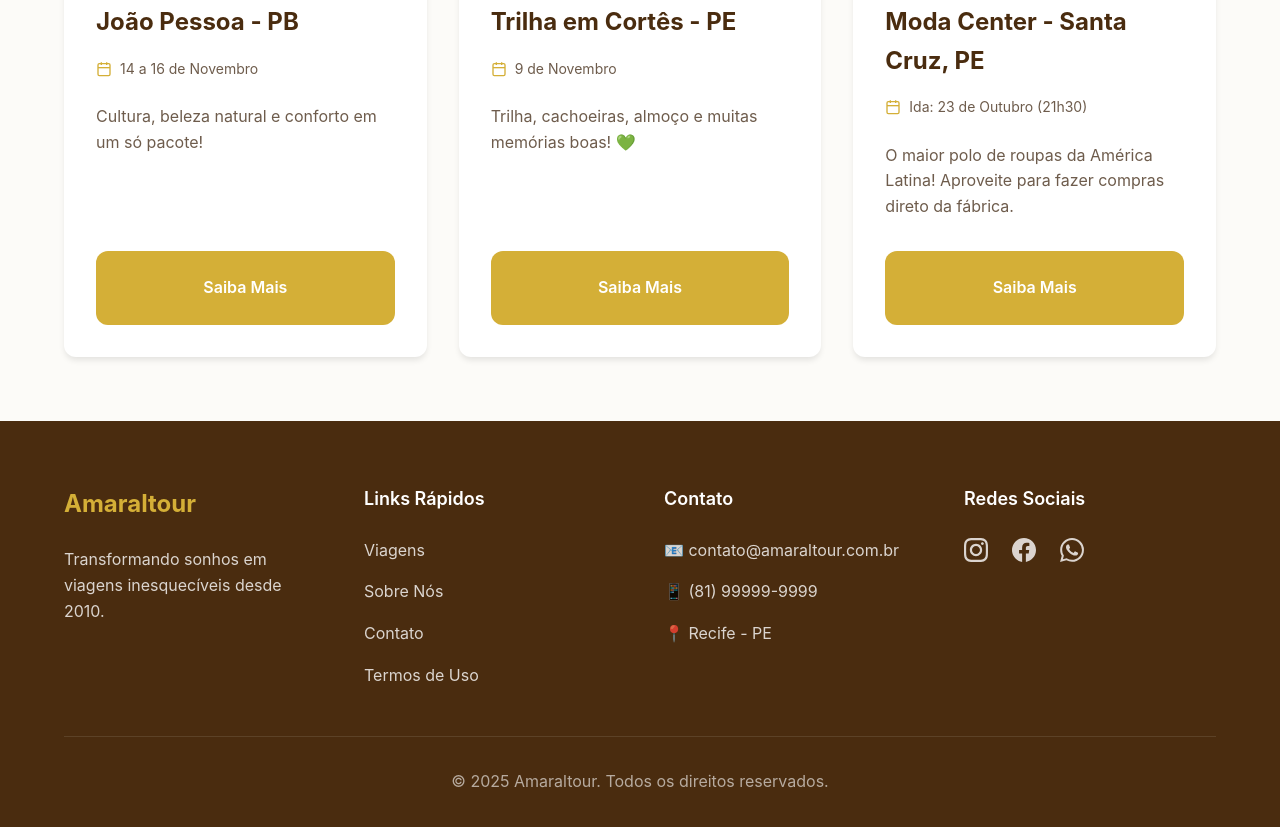
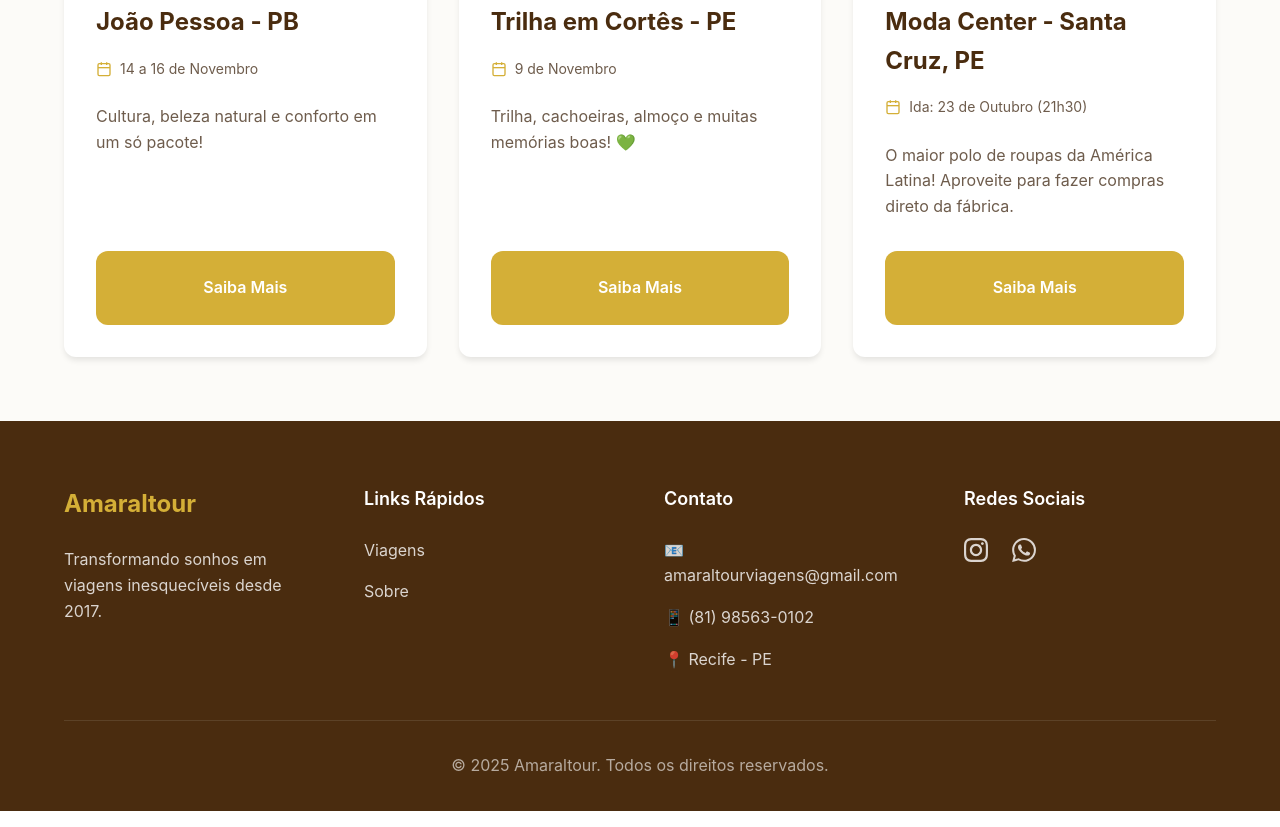
Before and after one commit to LucasFerreiradeFreitas/amaraltour, a plain HTML site: page index.html in a window 1280 px wide. Shown: the part 1166-1993 px from the top of the page. Drawn offline with Linux system fonts and the light colour scheme.

Commit message:
mudanças nos links de whats e links de caminhos

```diff
--- a/index.html
+++ b/index.html
@@ -29,14 +29,13 @@
         <nav class="nav" id="mainNav">
           <a href="#viagens">Viagens</a>
           <a href="#sobre">Sobre</a>
-          <a href="#contato">Contato</a>
-          <a href="#" class="btn-primary">Reserve Agora</a>
+          <a href="https://api.whatsapp.com/message/HPJY6DESPZNBH1" target="_blank" class="btn-primary">Reserve Agora</a>
         </nav>
       </div>
     </div>
   </header>
 
-  <section class="hero">
+  <section class="hero" id="sobre">
     <div class="container">
       <div class="hero-content">
         <h1 class="hero-title">Descubra Destinos Incríveis com a Amaraltour</h1>
@@ -141,24 +140,22 @@
       <div class="footer-content">
         <div class="footer-section">
           <h3 class="footer-title">Amaraltour</h3>
-          <p class="footer-text">Transformando sonhos em viagens inesquecíveis desde 2010.</p>
+          <p class="footer-text">Transformando sonhos em viagens inesquecíveis desde 2017.</p>
         </div>
 
         <div class="footer-section">
           <h4 class="footer-subtitle">Links Rápidos</h4>
           <ul class="footer-links">
             <li><a href="#viagens">Viagens</a></li>
-            <li><a href="#sobre">Sobre Nós</a></li>
-            <li><a href="#contato">Contato</a></li>
-            <li><a href="#">Termos de Uso</a></li>
+            <li><a href="#sobre">Sobre</a></li>
           </ul>
         </div>
 
         <div class="footer-section">
           <h4 class="footer-subtitle">Contato</h4>
           <ul class="footer-links">
-            <li>📧 contato@amaraltour.com.br</li>
-            <li>📱 (81) 99999-9999</li>
+            <li>📧 amaraltourviagens@gmail.com</li>
+            <li>📱 (81) 98563-0102</li>
             <li>📍 Recife - PE</li>
           </ul>
         </div>
@@ -171,12 +168,7 @@
                 <path d="M12 2.163c3.204 0 3.584.012 4.85.07 3.252.148 4.771 1.691 4.919 4.919.058 1.265.069 1.645.069 4.849 0 3.205-.012 3.584-.069 4.849-.149 3.225-1.664 4.771-4.919 4.919-1.266.058-1.644.07-4.85.07-3.204 0-3.584-.012-4.849-.07-3.26-.149-4.771-1.699-4.919-4.92-.058-1.265-.07-1.644-.07-4.849 0 3.204.013-3.583.07-4.849.149-3.227 1.664-4.771 4.919-4.919 1.266-.057 1.645-.069 4.849-.069zm0-2.163c-3.259 0-3.667.014-4.947.072-4.358.2-6.78 2.618-6.98 6.98-.059 1.281-.073 1.689-.073 4.948 0 3.259.014 3.668.072 4.948.2 4.358 2.618 6.78 6.98 6.98 1.281.058 1.689.072 4.948.072 3.259 0 3.668-.014 4.948-.072 4.354-.2 6.782-2.618 6.979-6.98.059-1.28.073-1.689.073-4.948 0-3.259-.014-3.667-.072-4.947-.196-4.354-2.617-6.78-6.979-6.98-1.281-.059-1.69-.073-4.949-.073zm0 5.838c-3.403 0-6.162 2.759-6.162 6.162s2.759 6.163 6.162 6.163 6.162-2.759 6.162-6.163c0-3.403-2.759-6.162-6.162-6.162zm0 10.162c-2.209 0-4-1.79-4-4 0-2.209 1.791-4 4-4s4 1.791 4 4c0 2.21-1.791 4-4 4zm6.406-11.845c-.796 0-1.441.645-1.441 1.44s.645 1.44 1.441 1.44c.795 0 1.439-.645 1.439-1.44s-.644-1.44-1.439-1.44z" />
               </svg>
             </a>
-            <a href="#" aria-label="Facebook">
-              <svg width="24" height="24" viewBox="0 0 24 24" fill="currentColor">
-                <path d="M24 12.073c0-6.627-5.373-12-12-12s-12 5.373-12 12c0 5.99 4.388 10.954 10.125 11.854v-8.385H7.078v-3.47h3.047V9.43c0-3.007 1.792-4.669 4.533-4.669 1.312 0 2.686.235 2.686.235v2.953H15.83c-1.491 0-1.956.925-1.956 1.874v2.25h3.328l-.532 3.47h-2.796v8.385C19.612 23.027 24 18.062 24 12.073z" />
-              </svg>
-            </a>
-            <a href="#" aria-label="WhatsApp">
+            <a href="https://api.whatsapp.com/message/HPJY6DESPZNBH1" target="_blank" aria-label="WhatsApp">
               <svg width="24" height="24" viewBox="0 0 24 24" fill="currentColor">
                 <path d="M17.472 14.382c-.297-.149-1.758-.867-2.03-.967-.273-.099-.471-.148-.67.15-.197.297-.767.966-.94 1.164-.173.199-.347.223-.644.075-.297-.15-1.255-.463-2.39-1.475-.883-.788-1.48-1.761-1.653-2.059-.173-.297-.018-.458.13-.606.134-.133.298-.347.446-.52.149-.174.198-.298.298-.497.099-.198.05-.371-.025-.52-.075-.149-.669-1.612-.916-2.207-.242-.579-.487-.5-.669-.51-.173-.008-.371-.01-.57-.01-.198 0-.52.074-.792.372-.272.297-1.04 1.016-1.04 2.479 0 1.462 1.065 2.875 1.213 3.074.149.198 2.096 3.2 5.077 4.487.709.306 1.262.489 1.694.625.712.227 1.36.195 1.871.118.571-.085 1.758-.719 2.006-1.413.248-.694.248-1.289.173-1.413-.074-.124-.272-.198-.57-.347m-5.421 7.403h-.004a9.87 9.87 0 01-5.031-1.378l-.361-.214-3.741.982.998-3.648-.235-.374a9.86 9.86 0 01-1.51-5.26c.001-5.45 4.436-9.884 9.888-9.884 2.64 0 5.122 1.03 6.988 2.898a9.825 9.825 0 012.893 6.994c-.003 5.45-4.437 9.884-9.885 9.884m8.413-18.297A11.815 11.815 0 0012.05 0C5.495 0 .16 5.335.157 11.892c0 2.096.547 4.142 1.588 5.945L.057 24l6.305-1.654a11.882 11.882 0 005.683 1.448h.005c6.554 0 11.89-5.335 11.893-11.893a11.821 11.821 0 00-3.48-8.413Z" />
               </svg>
```
Also changed, not shown: paginas-informacoes/viagem-cortes.html (+5 -13 lines), paginas-informacoes/viagem-joaopessoa.html (+6 -14 lines), paginas-informacoes/viagem-modacenter.html (+5 -13 lines).
